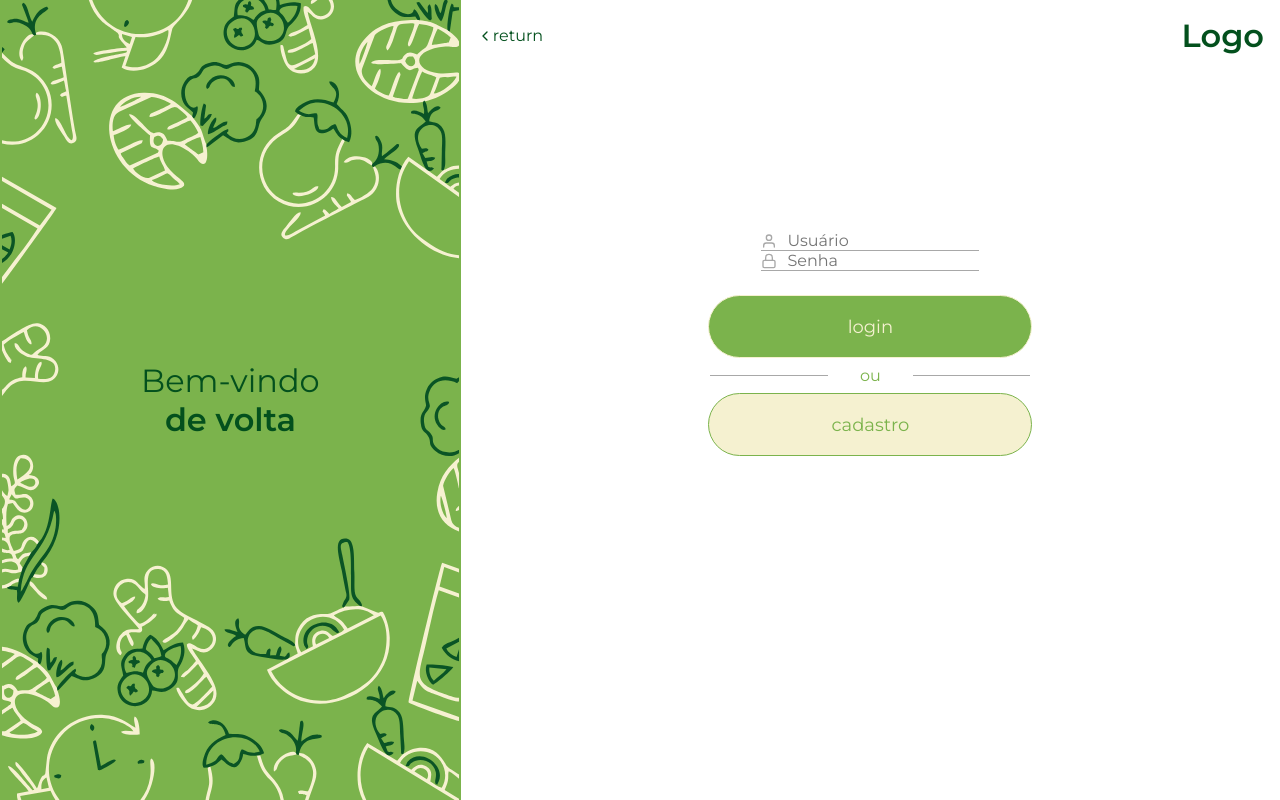
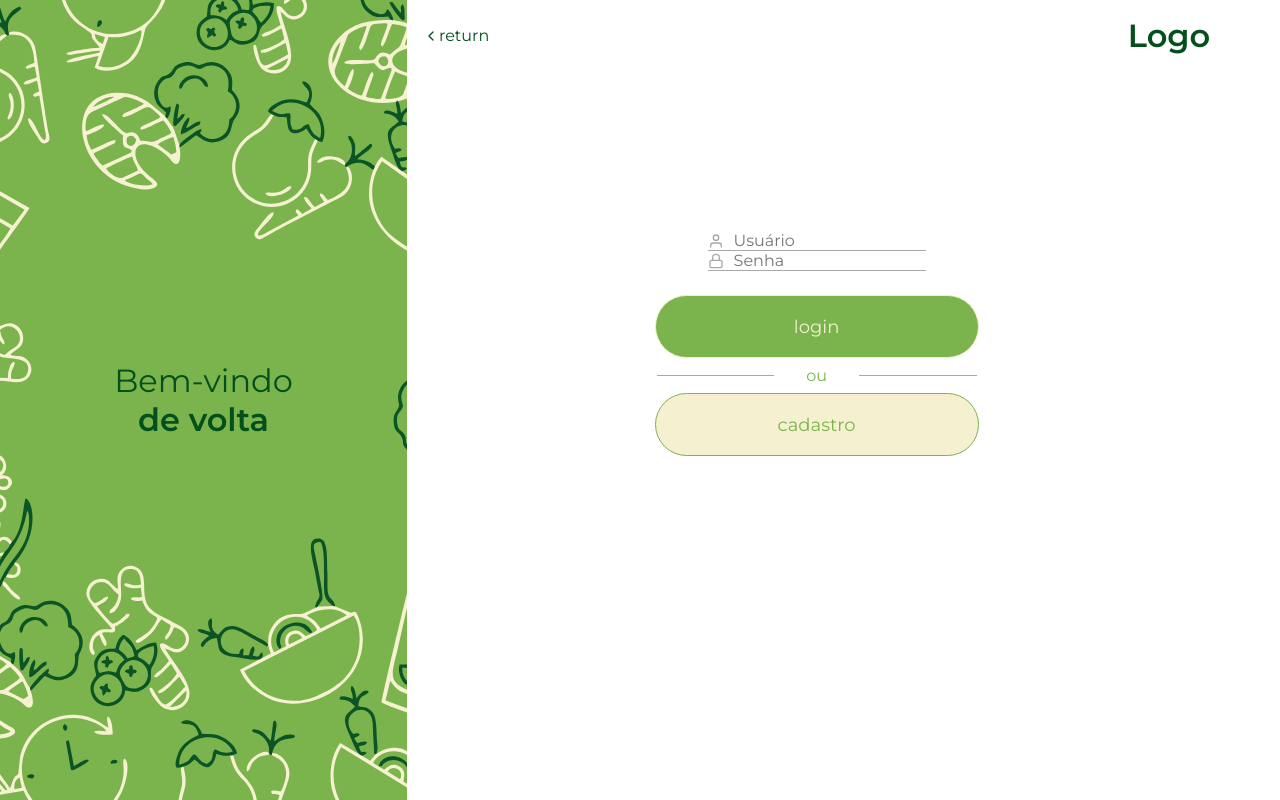
Before and after one commit to flp-ads/health-stay, a React (Create React App) app: page /login in a window 1280 px wide. Built offline with nearby package versions, Linux system fonts and the light colour scheme.

Commit message:
style: adjusting login and signup side image

```diff
--- a/src/pages/Login/login.styles.js
+++ b/src/pages/Login/login.styles.js
@@ -14,7 +14,7 @@ export const Container = styled.div`
 `;
 
 export const Background = styled.div`
-  background: url(${SideMobileImage}) repeat center, var(--light-green);
+  background: url(${SideMobileImage}) no-repeat center, var(--light-green);
   background-size: auto 100%;
   height: 300px;
   width: 100%;
@@ -36,6 +36,7 @@ export const Background = styled.div`
   @media (min-width: 768px) {
     height: 100vh;
     width: 36%;
+    max-width: 407px;
     background: url(${SideImage}) no-repeat center, var(--light-green);
     background-size: auto 100%;
   }
--- a/src/pages/SignUp/signup.styles.js
+++ b/src/pages/SignUp/signup.styles.js
@@ -14,7 +14,7 @@ export const Container = styled.div`
 `;
 
 export const Background = styled.div`
-  background: url(${SideMobileImage}) repeat center, var(--light-green);
+  background: url(${SideMobileImage}) no-repeat center, var(--light-green);
   background-size: auto 100%;
   height: 300px;
   width: 100%;
@@ -36,6 +36,7 @@ export const Background = styled.div`
   @media (min-width: 768px) {
     height: 100vh;
     width: 36%;
+    max-width: 407px;
     background: url(${SideImage}) no-repeat center, var(--light-green);
     background-size: auto 100%;
   }
```
